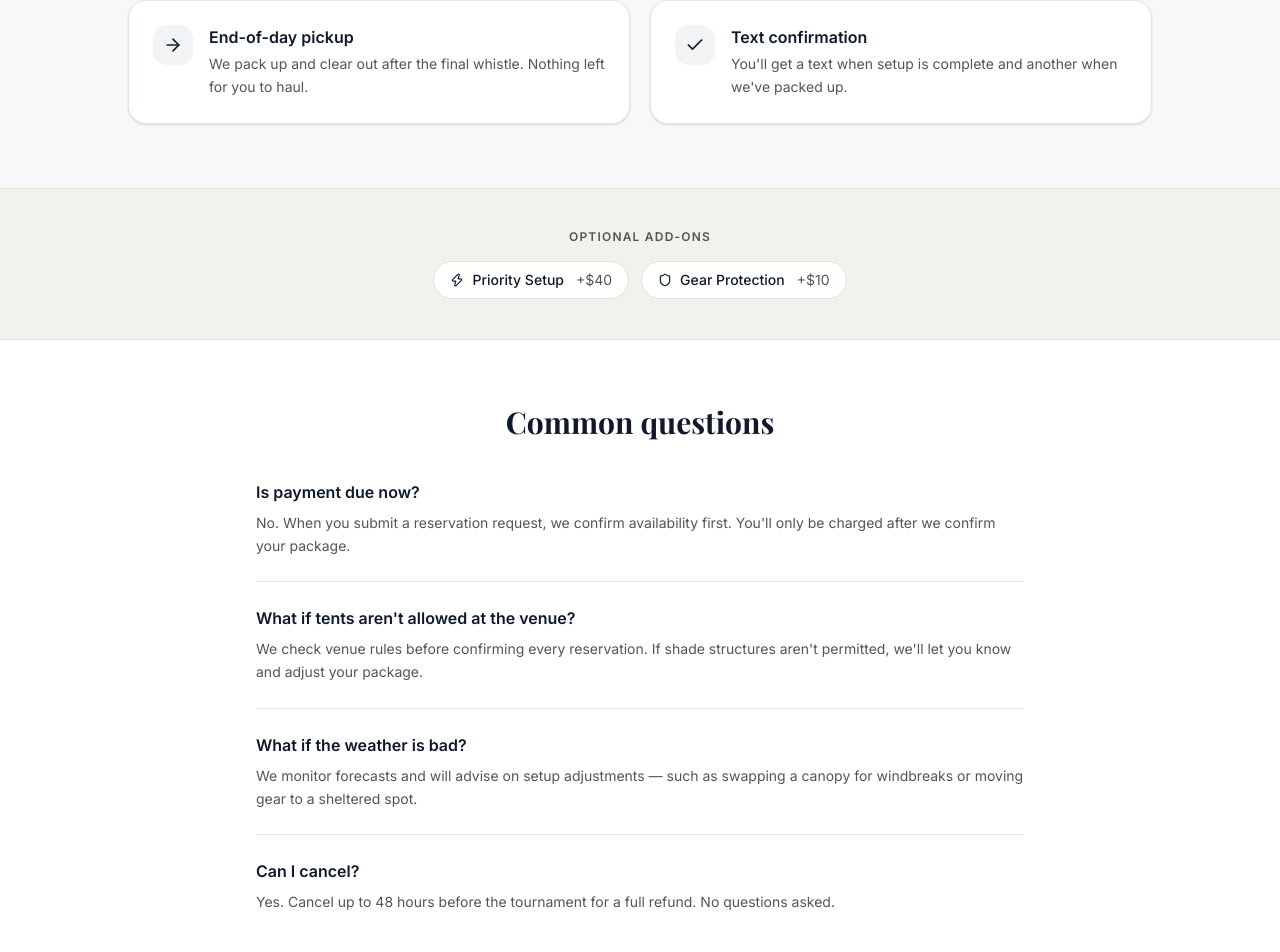
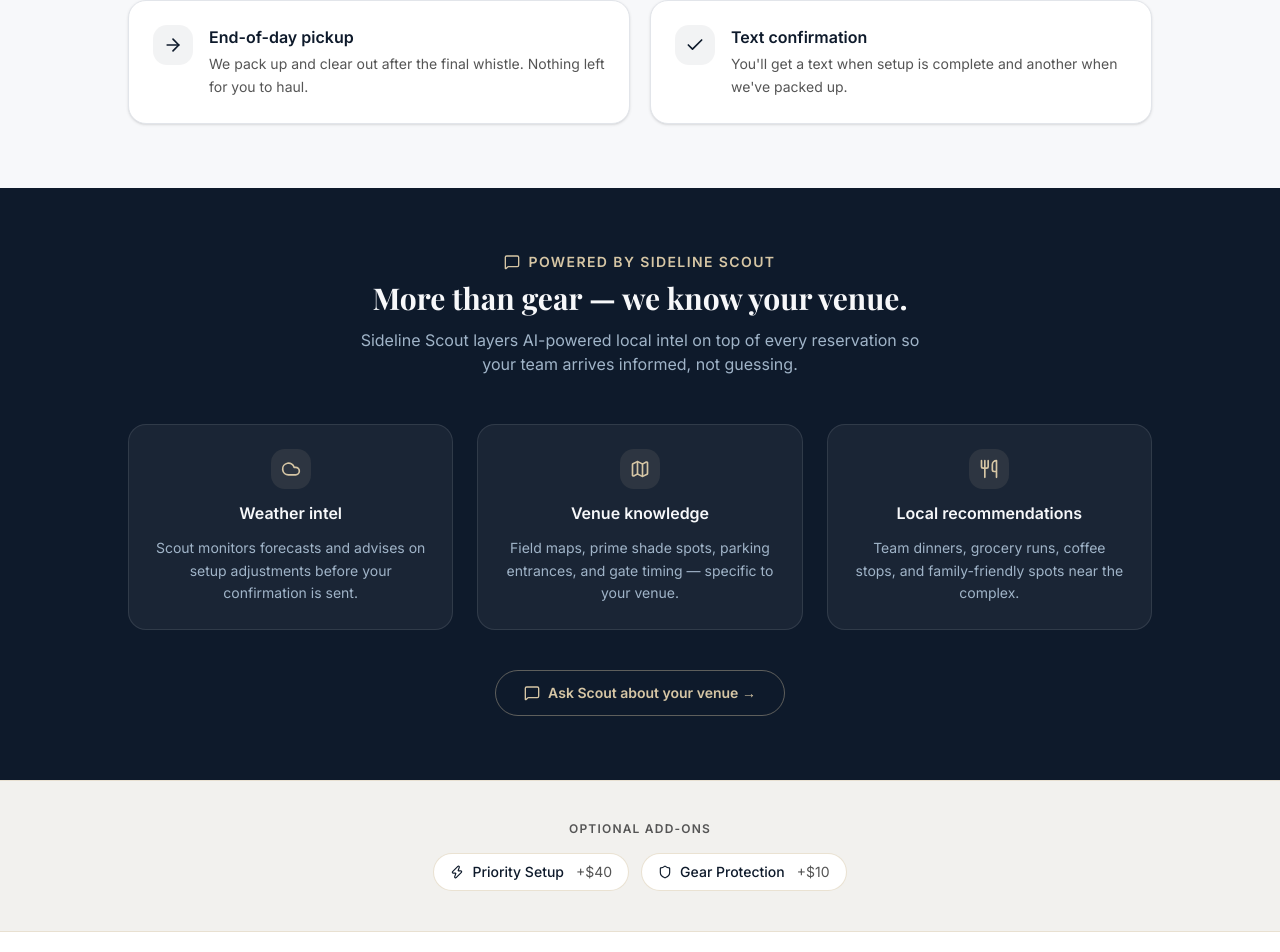
Before and after one commit to hellosidelinesuites-ctrl/sideline-scout, a Next.js app: page /suites in a window 1280 px wide. Shown: the part 2200-3152 px from the top of the page. Built offline with nearby package versions, Linux system fonts and the light colour scheme; a web font is replaced by a local one.

Commit message:
Restore locked in headline, add Scout intelligence layer to Suites pages

```diff
--- a/app/page.tsx
+++ b/app/page.tsx
@@ -1,7 +1,7 @@
 import Link from 'next/link'
 import { Badge } from '@/components/ui/badge'
 import { Card, CardContent, CardHeader, CardTitle } from '@/components/ui/card'
-import { MapPin, MessageSquare, ShoppingBag, Hotel, Heart, Tent, Users, Check } from 'lucide-react'
+import { MapPin, MessageSquare, ShoppingBag, Hotel, Heart, Tent, Users, Check, Compass } from 'lucide-react'
 import EmailCaptureSection from '@/components/email-capture-section'
 
 const FEATURED_TOURNAMENT = {
@@ -151,6 +151,12 @@ export default function HomePage() {
                   </li>
                 ))}
               </ul>
+              <div className="flex items-start gap-2.5 mb-8 border-l-2 border-[#D6C6A5]/40 pl-4">
+                <Compass className="w-4 h-4 text-[#D6C6A5] shrink-0 mt-0.5" />
+                <p className="text-[#a0b4c8] text-sm italic leading-snug">
+                  Every Sideline Suite comes with Scout — your AI guide for parking, weather, shade spots, and team dinner recommendations at the venue.
+                </p>
+              </div>
               <Link
                 href="/t/west-coast-showdown-2026/gear"
                 className="inline-flex items-center gap-2 font-semibold rounded-full px-8 py-3.5 bg-[#D6C6A5] text-[#0E1A2B] hover:bg-[#c4b48f] transition-colors text-sm"
--- a/app/suites/page.tsx
+++ b/app/suites/page.tsx
@@ -4,6 +4,7 @@ import { Card, CardContent } from '@/components/ui/card'
 import { Button } from '@/components/ui/button'
 import {
   Tent, Users, Star, Check, Truck, ArrowRight, Shield, Zap,
+  Cloud, Map, Utensils, MessageSquare,
 } from 'lucide-react'
 
 const PACKAGES = [
@@ -229,6 +230,56 @@ export default function SuitesPage() {
         </div>
       </section>
 
+      {/* Powered by Scout */}
+      <section className="bg-[#0E1A2B] text-cream px-6 py-16">
+        <div className="max-w-5xl mx-auto">
+          <div className="flex items-center justify-center gap-2 mb-2">
+            <MessageSquare className="w-4 h-4 text-[#D6C6A5]" />
+            <p className="text-[#D6C6A5] font-semibold text-sm uppercase tracking-widest">Powered by Sideline Scout</p>
+          </div>
+          <h2 className="font-heading text-3xl font-bold text-center mb-3">More than gear — we know your venue.</h2>
+          <p className="text-[#a0b4c8] text-center text-base mb-12 max-w-xl mx-auto">
+            Sideline Scout layers AI-powered local intel on top of every reservation so your team arrives informed, not guessing.
+          </p>
+          <div className="grid grid-cols-1 sm:grid-cols-3 gap-6">
+            {[
+              {
+                Icon: Cloud,
+                title: 'Weather intel',
+                body: 'Scout monitors forecasts and advises on setup adjustments before your confirmation is sent.',
+              },
+              {
+                Icon: Map,
+                title: 'Venue knowledge',
+                body: 'Field maps, prime shade spots, parking entrances, and gate timing — specific to your venue.',
+              },
+              {
+                Icon: Utensils,
+                title: 'Local recommendations',
+                body: 'Team dinners, grocery runs, coffee stops, and family-friendly spots near the complex.',
+              },
+            ].map(({ Icon, title, body }) => (
+              <div key={title} className="flex flex-col items-center text-center gap-3 bg-white/5 border border-white/10 rounded-2xl p-6">
+                <div className="w-10 h-10 rounded-xl bg-[#D6C6A5]/10 flex items-center justify-center shrink-0">
+                  <Icon className="w-5 h-5 text-[#D6C6A5]" />
+                </div>
+                <p className="font-semibold text-cream text-base">{title}</p>
+                <p className="text-[#a0b4c8] text-sm leading-relaxed">{body}</p>
+              </div>
+            ))}
+          </div>
+          <div className="text-center mt-10">
+            <Link
+              href="/t/west-coast-showdown-2026/scout"
+              className="inline-flex items-center gap-2 font-semibold rounded-full px-7 py-3 border border-[#D6C6A5]/40 text-[#D6C6A5] hover:bg-white/5 transition-colors text-sm"
+            >
+              <MessageSquare className="w-4 h-4" />
+              Ask Scout about your venue →
+            </Link>
+          </div>
+        </div>
+      </section>
+
       {/* Add-ons */}
       <section className="bg-sand/15 border-y border-sand/40 px-6 py-10">
         <div className="max-w-5xl mx-auto">
--- a/app/t/[slug]/gear/page.tsx
+++ b/app/t/[slug]/gear/page.tsx
@@ -6,7 +6,7 @@ import { Button } from '@/components/ui/button'
 import {
   ShoppingBag, Shield, Zap, MapPin, ArrowRight,
   Armchair, Tent, Package, Umbrella, Utensils, Truck,
-  Users, Star, Check,
+  Users, Star, Check, MessageSquare,
 } from 'lucide-react'
 import { PLATFORM_FEE_RATE, UPSELL_PRICES } from '@/types/database'
 import type { GearListing } from '@/types/database'
@@ -223,6 +223,17 @@ export default async function GearPage({ params }: { params: Promise<{ slug: str
         </div>
       </div>
 
+      {/* ── Scout intel banner ── */}
+      <div className="flex items-start gap-3 bg-[#0E1A2B] rounded-xl px-5 py-4 mb-10">
+        <MessageSquare className="w-4 h-4 text-[#D6C6A5] shrink-0 mt-0.5" />
+        <p className="text-[#a0b4c8] text-sm leading-snug">
+          Sideline Scout knows Twin Creeks Sports Complex inside and out — ask about shade spots, parking, and field locations before you arrive.{' '}
+          <Link href={`/t/${slug}/scout`} className="text-[#D6C6A5] font-medium hover:underline">
+            Ask Scout →
+          </Link>
+        </p>
+      </div>
+
       {/* ── Host listings ── */}
       <div>
         <div className="flex items-center justify-between mb-4">
```
